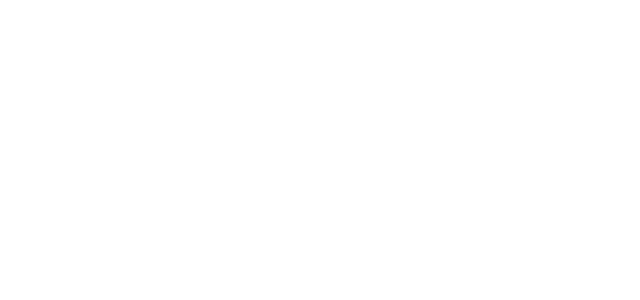
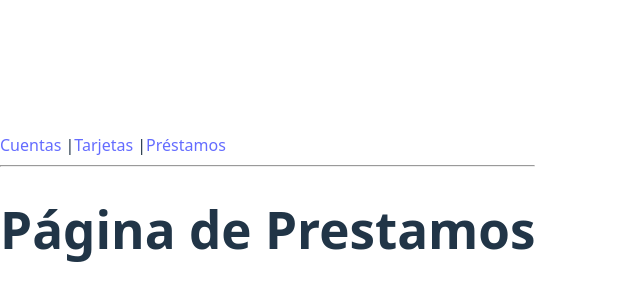
Before and after one commit to IsacMSirias/TecBank-Prototipo-, a React (Vite) app in the folder FrontEnd_Cliente/: page /dashboard/prestamos in a window 1280 px wide. Before the commit this address had no page. Shown: the part 188-488 px from the top of the page, without its empty margins (0-640 px from the left). Built offline with nearby package versions, Linux system fonts and the light colour scheme.

Commit message:
Dashboard
Implementación basica del Dashboard para el despliegue de opciones del para el cliente.

```diff
--- a/FrontEnd_Cliente/src/App.jsx
+++ b/FrontEnd_Cliente/src/App.jsx
@@ -1,31 +1,7 @@
-import { useState } from 'react'
-import reactLogo from './assets/react.svg'
-import viteLogo from '/vite.svg'
-import './App.css'
-import Button from "./components/Button";
-import { BrowserRouter, Routes, Route } from "react-router-dom";
-
-function Login() {
-  return (
-    <div>
-      <h1>Página de Login</h1>
-      <Button text="Iniciar Sesión" />
-    </div>
-  );
-}
-function Dashboard() {
-  return <h1>Bienvenido al Panel</h1>;
-}
+import AppRoutes from "./routes/AppRoutes";
 
 function App() {
-  return (
-    <BrowserRouter>
-      <Routes>
-        <Route path="/" element={<Login />} />
-        <Route path="/dashboard" element={<Dashboard />} />
-      </Routes>
-    </BrowserRouter>
-  );
+  return <AppRoutes />;
 }
 
 export default App;
--- /dev/null
+++ b/FrontEnd_Cliente/src/layouts/Dashboard.jsx
@@ -0,0 +1,17 @@
+import { Outlet, Link } from "react-router-dom";
+
+function Dashboard() {
+  return (
+    <div>
+      <nav>
+        <Link to="/dashboard/cuentas">Cuentas</Link> |
+        <Link to="/dashboard/tarjetas">Tarjetas</Link> |
+        <Link to="/dashboard/prestamos">Préstamos</Link>
+      </nav>
+      <hr />
+      <Outlet />
+    </div>
+  );
+}
+
+export default Dashboard;
--- /dev/null
+++ b/FrontEnd_Cliente/src/pages/Cuentas.jsx
@@ -0,0 +1,5 @@
+function Cuentas() {
+    return <h1>Página de Cuentas</h1>;
+  }
+
+  export default Cuentas;
--- /dev/null
+++ b/FrontEnd_Cliente/src/pages/Login.jsx
@@ -0,0 +1,5 @@
+function Login() {
+    return <h1>Página de Login</h1>;
+  }
+
+  export default Login;
--- /dev/null
+++ b/FrontEnd_Cliente/src/pages/Prestamos.jsx
@@ -0,0 +1,6 @@
+function Prestamos() {
+    return <h1>Página de Prestamos
+    </h1>;
+  }
+
+  export default Prestamos;
--- /dev/null
+++ b/FrontEnd_Cliente/src/pages/Tarjetas.jsx
@@ -0,0 +1,6 @@
+function Tarjetas() {
+    return <h1>Página de Tarjetas
+    </h1>;
+  }
+
+  export default Tarjetas;
--- /dev/null
+++ b/FrontEnd_Cliente/src/routes/AppRoutes.jsx
@@ -0,0 +1,22 @@
+import { BrowserRouter, Routes, Route } from "react-router-dom";
+import Login from "../pages/Login";
+import Dashboard from "../layouts/Dashboard";
+import Cuentas from "../pages/Cuentas";
+import Tarjetas from "../pages/Tarjetas";
+import Prestamos from "../pages/Prestamos";
+function AppRoutes() {
+  return (
+    <BrowserRouter>
+      <Routes>
+        <Route path="/" element={<Login />} />
+        <Route path="/dashboard" element={<Dashboard />}>
+          <Route path="cuentas" element={<Cuentas />} />
+          <Route path="tarjetas" element={<Tarjetas />} />
+          <Route path="prestamos" element={<Prestamos />} />
+        </Route>
+      </Routes>
+    </BrowserRouter>
+  );
+}
+
+export default AppRoutes;
--- a/package.json
+++ b/package.json
@@ -1,5 +1,7 @@
 {
   "dependencies": {
+    "dom": "^0.0.3",
+    "react-router": "^7.4.1",
     "react-router-dom": "^7.4.1"
   },
   "devDependencies": {
```
Also changed, not shown: 1 other file (tests, documents, lock files or other folders).
